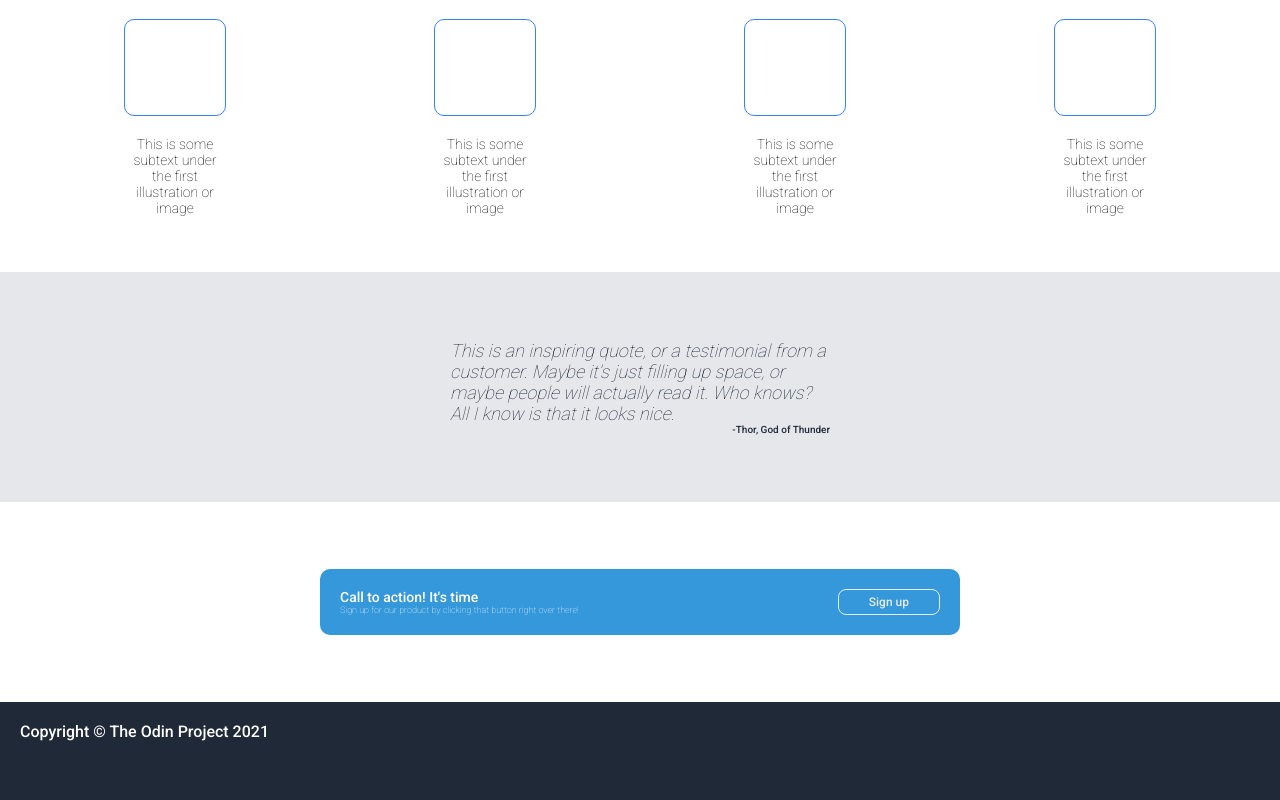
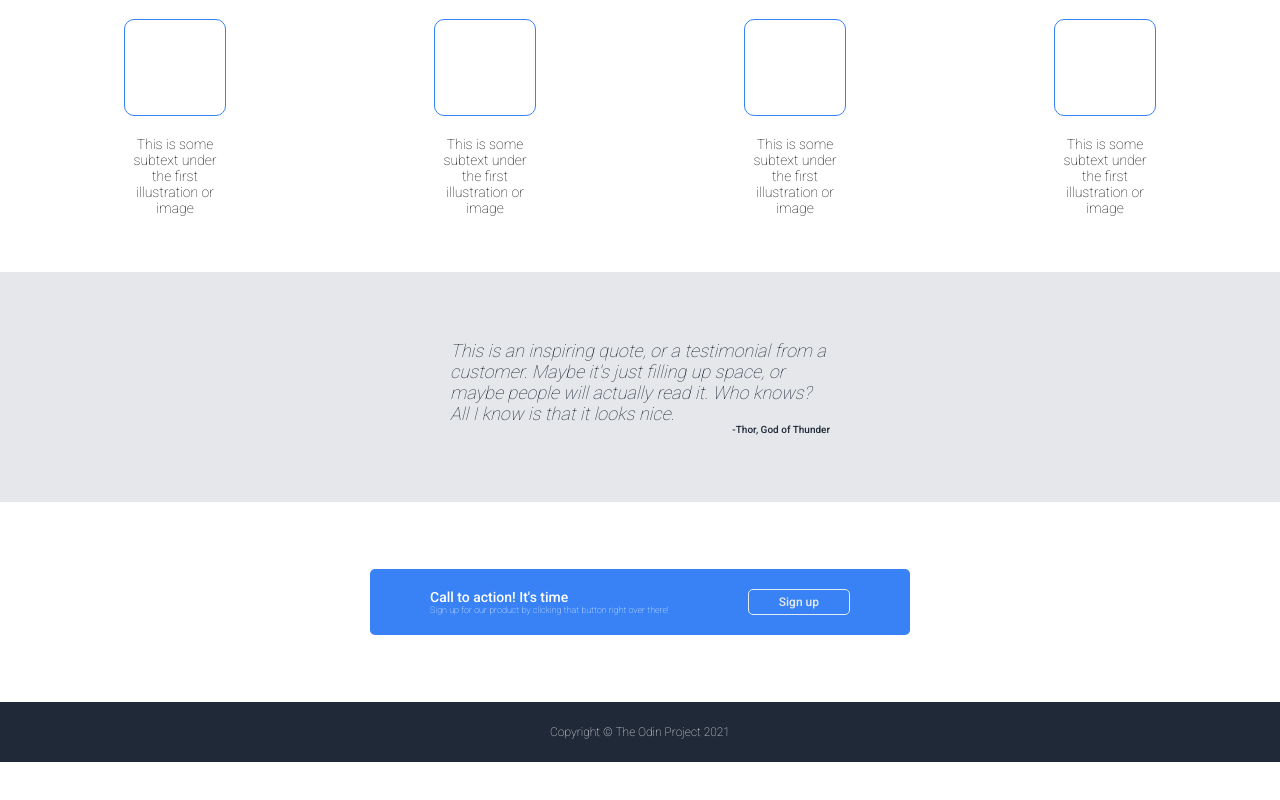
Before and after one commit to agile-learning-institute/member-tonya-website, a plain HTML site: page index.html in a window 1280 px wide. Shown: the part 558-1358 px from the top of the page. After the commit the page ends 1320 px from the top, so only its background shows below. Drawn offline with Linux system fonts and the light colour scheme.

Commit message:
fixed footer alignment

```diff
--- a/index.html
+++ b/index.html
@@ -3,7 +3,7 @@
 <head>
     <meta charset="UTF-8">
     <meta name="viewport" content="width=device-width, initial-scale=1.0">
-    <title>Document</title>
+    <title>Landing Page Tonya</title>
     <link rel="preconnect" href="https://fonts.googleapis.com">
     <link rel="preconnect" href="https://fonts.gstatic.com" crossorigin>
     <link href="https://fonts.googleapis.com/css2?family=Roboto:wght@100&display=swap" rel="stylesheet">
@@ -113,7 +113,7 @@
         </div>
     </div>
     <!--Begins footer section-->
-    <div class="darkbackground">
+    <div class="darkbackgroundFooter">
         <p>Copyright © The Odin Project 2021</p>
     </div>
 </body>
--- a/styles.css
+++ b/styles.css
@@ -48,6 +48,7 @@ h1{
 .headerLogo {
     font-size:24px;
     justify-content: left;
+    padding-left: 40px;
 }
 .headerLinks{
     color: #E5E7EB;
@@ -57,6 +58,7 @@ h1{
     align-items: center;
     display:flex;
     flex-direction: row;
+    padding-right: 20px;
 }
 .headerLinks a {
     margin-right: 30px; /* Adjust the value as needed */
@@ -90,7 +92,7 @@ button {
     color: white;
     padding: 8px 30px; /* Adjust the padding values for height and width */
     border: none;
-    border-radius: 10px;
+    border-radius: 5px;
     cursor: pointer;
 }
 .boxContainer {
@@ -160,19 +162,21 @@ color: #1F2937;
 }
 
 .bluebackground {
-    width: 600px; /* Adjust the value as needed */
+    width: 500px; /* Adjust the value as needed */
     margin: 0 auto; /* This centers the box horizontally */
-    background-color: #3498db; /* Add your desired background color */
+    background-color: #3882F6; /* Add your desired background color */
     color: white; /* Set the text color to white or a contrasting color */
     padding: 20px; /* Add padding for spacing within the box */
     text-align: left; /* Align text to the left within the box */
-    border-radius: 10px;
+    border-radius: 5px;
 }
 
 .centerContent {
     display: flex;
     justify-content: space-between;
     color: white; /* Set text color to white or a contrasting color */
+    padding-left: 40px;
+    padding-right: 40px;
 }
 
 .leftContent {
@@ -195,13 +199,24 @@ font-weight:normal;
     color: #e7eaec; /* Set text color to your desired color */
     border: 1px solid #e6edf2; /* Add a border with your desired color */
     padding: 5px 30px;
-    border-radius: 8px;
+    border-radius: 5px;
     cursor: pointer;
     font-size: 12px;;
 }
-.whitebackgroundBottom{
+.whitebackgroundBottom {
     display: flex;
     align-items: center;
     justify-content: center;
     height: 200px;
 }
+.darkbackgroundFooter {
+    display: flex;
+    justify-content: center;
+    align-items: center;
+    height: 50px;
+    background-color: #1F2937;
+    color: white;
+    padding: 5px;
+    font-size: 12px;
+    font-weight: lighter;
+}
```
